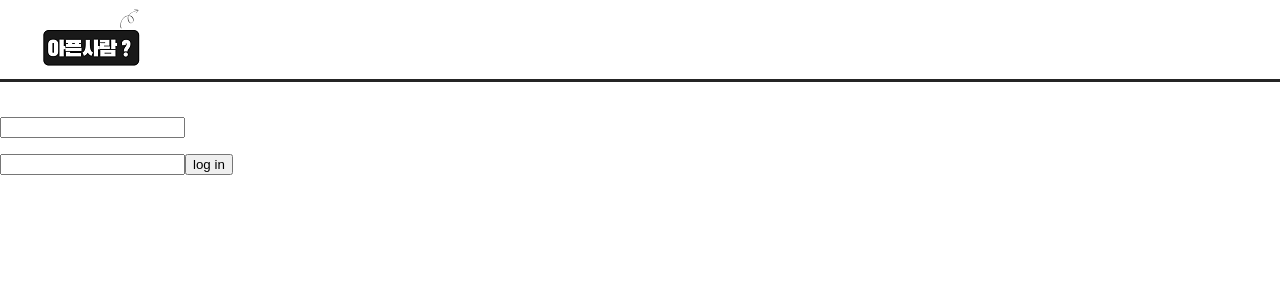
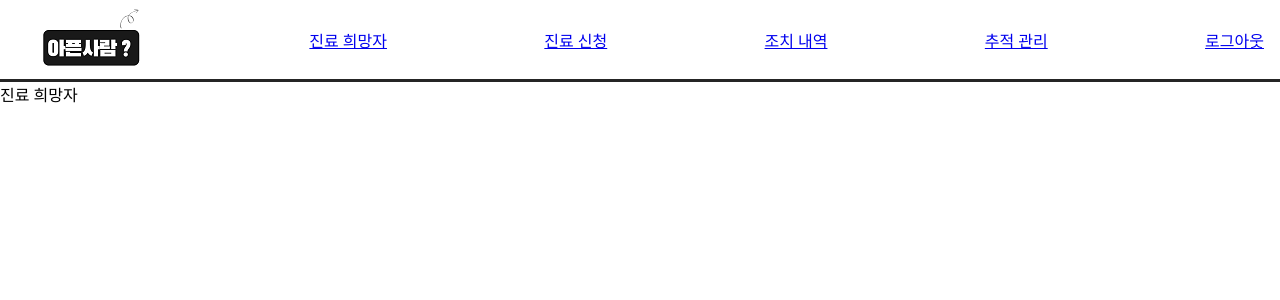
Before and after one commit to osamhack2022-v2/WEB_WHOisSICK_Multi, a React (Create React App) app in the folder web/wis/: page /r1 in a window 1280 px wide. Shown: the top 300 px of the page. Built offline with nearby package versions, Linux system fonts and the light colour scheme.

Commit message:
basiccut

```diff
--- a/web/wis/package.json
+++ b/web/wis/package.json
@@ -8,6 +8,7 @@
     "@testing-library/user-event": "^13.5.0",
     "react": "^18.2.0",
     "react-dom": "^18.2.0",
+    "react-router-dom": "^6.4.2",
     "react-scripts": "5.0.1",
     "web-vitals": "^2.1.4"
   },
--- a/web/wis/src/App.js
+++ b/web/wis/src/App.js
@@ -1,4 +1,27 @@
-import styles from '././App.css';
+// src/App.js
+import { Route, Routes } from 'react-router-dom';
+import Login from './pages/Login';
+import R1 from './pages/routing1';
+import R2 from './pages/routing2';
+import R3 from './pages/routing3';
+import R4 from './pages/routing4';
+
+function App() {
+    return (
+        <Routes>
+            <Route path="/" element={<Login />} />
+            <Route path="/r1" element={<R1 />} />
+            <Route path="/r2" element={<R2 />} />
+            <Route path="/r3" element={<R3 />} />
+            <Route path="/r4" element={<R4 />} />
+        </Routes>
+    );
+}
+
+export default App;
+
+
+/*import styles from '././App.css';
 import Layout from './components/shared/Layout';
 import Home from './components/home/homeground';
 import {useState} from "react";
@@ -33,3 +56,4 @@ function App() {
 }
 
 export default App;
+*/
--- a/web/wis/src/components/shared/Header.js
+++ b/web/wis/src/components/shared/Header.js
@@ -1,10 +1,26 @@
 import styles from './Header.module.css';
 import alogo from '../../data/aplogo.png';
+import { Link } from 'react-router-dom';
 
 function Header() {
   return (
     <div  className={styles.header}>
         <img src={alogo} alt="logo" className={styles.logo} />
+        <div>
+          <Link to="/r1">진료 희망자</Link>
+        </div>
+        <div>
+          <Link to="/r2">진료 신청</Link>
+        </div>
+        <div>
+          <Link to="/r3">조치 내역</Link>
+        </div>
+        <div>
+          <Link to="/r4">추적 관리</Link>
+        </div>
+        <div>
+          <Link to="/">로그아웃</Link>
+        </div>
     </div>
     );
 }
--- a/web/wis/src/components/shared/Layout.js
+++ b/web/wis/src/components/shared/Layout.js
@@ -1,6 +1,5 @@
 import styles from './Layout.module.css';
 import Header from './Header.js';
-import Menu from './Menu.js';
 
 function Layout({ children }) {
   return (
@@ -8,6 +7,7 @@ function Layout({ children }) {
       <Header />
       <div className={styles.layout}>
         <div className={styles.contents}>{children}</div>
+
       </div>
     </div>
   );
--- a/web/wis/src/components/shared/Menu.js
+++ /dev/null
@@ -1,8 +0,0 @@
-// src/components/shared/Menu.js
-import styles from './Menu.module.css';
-
-function Menu() {
-  return <div>메뉴!</div>;
-}
-
-export default Menu;
--- a/web/wis/src/index.js
+++ b/web/wis/src/index.js
@@ -1,10 +1,13 @@
 import React from 'react';
 import ReactDOM from 'react-dom';
 import App from './App';
+import { BrowserRouter } from 'react-router-dom';
 
 ReactDOM.render(
   <React.StrictMode>
+    <BrowserRouter>
     <App />
+    </BrowserRouter>
   </React.StrictMode>,
   document.getElementById('root'),
 );
--- /dev/null
+++ b/web/wis/src/pages/Login.js
@@ -0,0 +1,14 @@
+import { Link } from 'react-router-dom';
+
+function Login() {
+  return (
+    <div>
+      <input/>
+      <input/>
+      <Link to="/r1">login</Link>
+      <div> 로그인 </div>
+    </div>
+  );
+  }
+
+export default Login;
--- /dev/null
+++ b/web/wis/src/pages/routing1.js
@@ -0,0 +1,12 @@
+import Layout from '../components/shared/Layout';
+
+function R1() {
+  return (
+    <Layout>
+      <div>진료 희망자
+      </div>
+    </Layout>
+  );
+}
+
+export default R1;
--- /dev/null
+++ b/web/wis/src/pages/routing2.js
@@ -0,0 +1,11 @@
+import Layout from '../components/shared/Layout';
+
+function R2() {
+  return (
+    <Layout>
+      <div>진료 신청</div>
+    </Layout>
+  );
+}
+
+export default R2;
--- /dev/null
+++ b/web/wis/src/pages/routing3.js
@@ -0,0 +1,11 @@
+import Layout from '../components/shared/Layout';
+
+function R3() {
+  return (
+    <Layout>
+      <div> 조치 내역</div>
+    </Layout>
+  );
+}
+
+export default R3;
--- /dev/null
+++ b/web/wis/src/pages/routing4.js
@@ -0,0 +1,11 @@
+import Layout from '../components/shared/Layout';
+
+function R4() {
+  return (
+    <Layout>
+      <div> 추적 관리</div>
+    </Layout>
+  );
+}
+
+export default R4;
```
Also changed, not shown: web/wis/src/components/shared/Menu.module.css (deleted), 1 other file (tests, documents, lock files or other folders).
